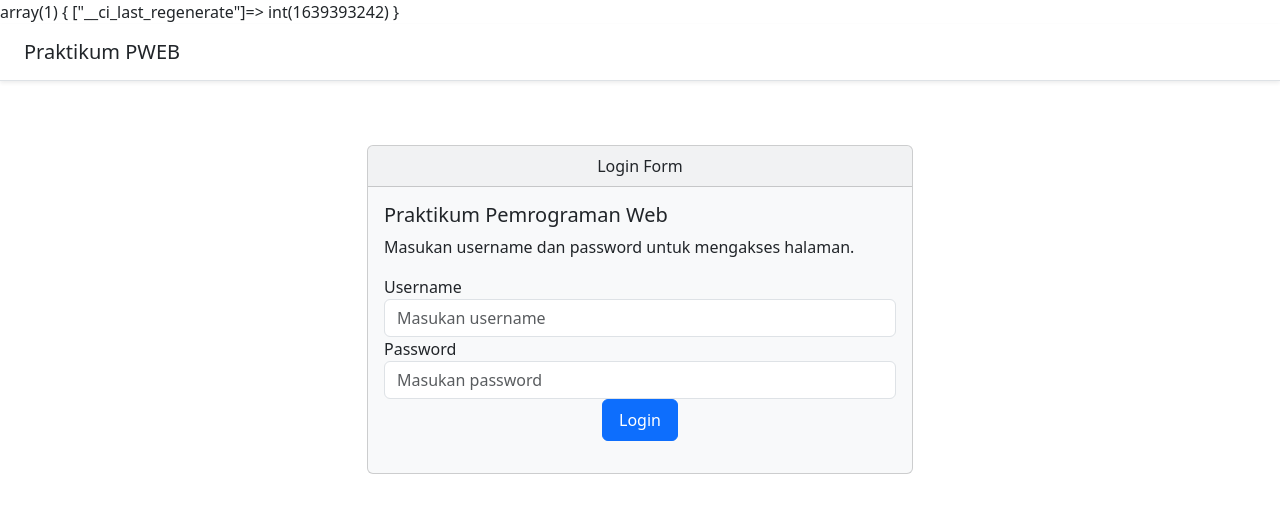
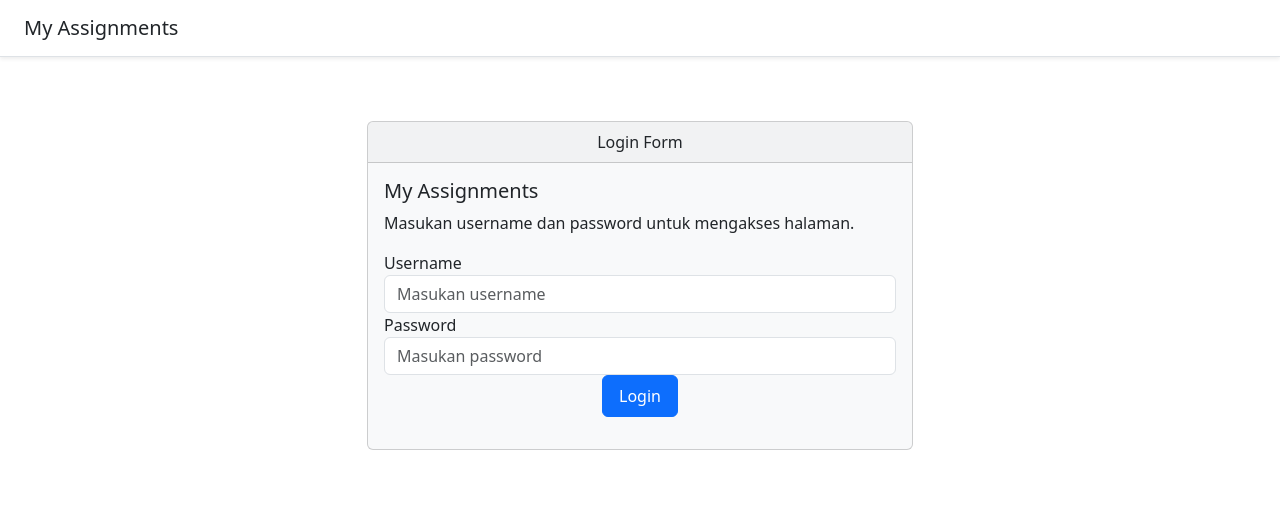
Before and after one commit to linothomas14/Homework-CI3, a CodeIgniter app: page /Homework/index.php/homework/login in a window 1280 px wide. Shown: the top 513 px of the page. Run offline with CodeIgniter, Linux system fonts and the light colour scheme; some libraries are stand-ins or nearby versions.

Commit message:
add some new page

```diff
--- a/application/controllers/Homework.php
+++ b/application/controllers/Homework.php
@@ -31,8 +31,22 @@ class Homework extends CI_Controller
 		if (isset($_POST['login'])) {
 			$this->M_homework->validateLogin();
 		}
-		var_dump($this->session->all_userdata());
 	}
+
+	public function member()
+	{
+		$this->load->view('core/header');
+		$this->load->view('contents/member');
+		$this->load->view('core/footer');
+	}
+
+	public function schedule()
+	{
+		$this->load->view('core/header');
+		$this->load->view('contents/schedule');
+		$this->load->view('core/footer');
+	}
+
 
 	public function registration()
 	{
--- a/application/models/M_homework.php
+++ b/application/models/M_homework.php
@@ -5,6 +5,8 @@ class M_homework extends CI_Model
 {
     function read()
     {
+
+        // $this->db->where('kelas', $this->session->userdata('kelas'));
         return $this->db->get('assignments')->result_array();
     }
 
--- /dev/null
+++ b/application/views/contents/member.php
@@ -0,0 +1 @@
+<p>MEMBER PAGE</p>
--- /dev/null
+++ b/application/views/contents/schedule.php
@@ -0,0 +1 @@
+<p>SCHEDULE PAGE</p>
--- a/application/views/core/header.php
+++ b/application/views/core/header.php
@@ -31,10 +31,10 @@ $username = $this->session->userdata('username');
                         <a class="nav-link active" aria-current="page" href="<?= base_url() ?> ">Home</a>
                     </li>
                     <li class="nav-item">
-                        <a class="nav-link" href="#">Schedule</a>
+                        <a class="nav-link" href="<?= base_url('homework/schedule') ?>">Schedule</a>
                     </li>
                     <li class="nav-item">
-                        <a class="nav-link" href="#">Member</a>
+                        <a class="nav-link" href="<?= base_url('homework/member') ?>">Member</a>
                     </li>
                 </ul>
 
--- a/application/views/login/login.php
+++ b/application/views/login/login.php
@@ -1,5 +1,5 @@
 <div class="d-flex flex-column flex-md-row align-items-center p-3 px-md-4 mb-3 bg-white border-bottom shadow-sm">
-    <h5 class="my-0 mr-md-auto font-weight-normal">Praktikum PWEB</h5>
+    <h5 class="my-0 mr-md-auto font-weight-normal">My Assignments</h5>
 </div>
 
 <div class="container">
@@ -8,10 +8,11 @@
             <div class="card bg-light my-5">
                 <div class="card-header text-center">Login Form</div>
                 <div class="card-body">
-                    <h5 class="card-title">Praktikum Pemrograman Web</h5>
+                    <h5 class="card-title">My Assignments</h5>
                     <p class="card-text">Masukan username dan password untuk mengakses halaman.</p>
 
-                    <?php if ($this->session->flashdata('salah_login')) : ?> <div class="alert alert-danger" role="alert">
+                    <?php if ($this->session->flashdata('salah_login')) : ?>
+                        <div class="alert alert-danger" role="alert">
                             Username atau Password Salah!
                         </div>
                     <?php elseif ($this->session->flashdata('belum_login')) : ?>
```
